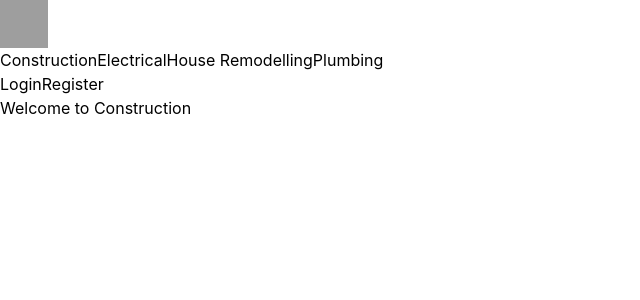
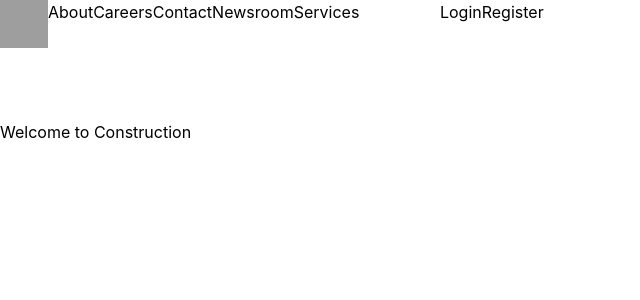
Before and after one commit to litlife8582/The-BuildSquad, a React (Vite) app in the folder app/: page /services/construction in a window 1280 px wide. Shown: the top 300 px of the page, without its empty margins (0-640 px from the left). Built offline with nearby package versions, Linux system fonts and the light colour scheme; grey boxes are pictures that could not be loaded.

Commit message:
Navbar CSS updated

```diff
--- a/app/src/App.css
+++ b/app/src/App.css
@@ -1 +1,26 @@
 @import "tailwindcss";
+
+.Navbar{
+    display: flex;
+}
+
+.Navbutton{
+    display: flex;
+}
+
+.dropdown:hover{
+    cursor:grab;
+}
+
+.dropdown-menu{
+    opacity:1;
+    visibility: hidden;
+    transition:all;
+    display:flex;
+    flex-direction: column;
+}
+
+.dropdown:hover .dropdown-menu{
+    opacity:1;
+    visibility:visible
+}
--- a/app/src/App.jsx
+++ b/app/src/App.jsx
@@ -7,6 +7,10 @@ import Home from './pages/Home'
 import Login from './pages/Login'
 import Register from './pages/Register'
 import Dashboard from './pages/Dashboard'
+import About from './pages/About'
+import Careers from './pages/Careers'
+import Contact from './pages/Contact'
+import Newsroom from './pages/Newsroom'
 import Plumbing from './pages/services/Plumbing'
 import Electrical from './pages/services/Electrical'
 import HouseRemodelling from './pages/services/HouseRemodelling'
@@ -23,6 +27,10 @@ function App() {
           <Routes>
             <Route element={<Layout/>}>
             <Route path="/" element={<Home/>}></Route>
+            <Route path="/about" element={<About/>}></Route>
+            <Route path="/careers" element={<Careers/>}></Route>
+            <Route path="/contact" element={<Contact/>}></Route>
+            <Route path="/newsroom" element={<Newsroom/>}></Route>
             <Route path="/dashboard" element={<Dashboard/>}></Route>
             <Route path="/services/plumbing" element={<Plumbing/>}></Route>
             <Route path="/services/electrical" element={<Electrical/>}></Route>
--- a/app/src/components/Navbar.jsx
+++ b/app/src/components/Navbar.jsx
@@ -1,9 +1,16 @@
-import {Link} from 'react-router-dom'
+import { Link } from 'react-router-dom'
 
-export default function Navbar(){
-    return(
+export default function Navbar() {
+    const services = [
+        { name: 'Plumbing', path: '/services/plumbing' },
+        { name: 'Electrical', path: '/services/electrical' },
+        { name: 'House Remodelling', path: '/services/remodelling' },
+        { name: 'Construction', path: '/services/construction' },
+    ]
+
+    return (
         <nav className='Navbar'>
-            <div>
+            <div className='Navbutton'>
                 <Link to="/" >
                     <img
                         src="/app_icon.png"
@@ -11,15 +18,25 @@ export default function Navbar(){
                         className="w-12 h-12"
                     />
                 </Link>
-                    <div>
-                        <Link to="/services/Construction">Construction</Link>
-                        <Link to="/services/Electrical">Electrical</Link>
-                        <Link to="/services/Remodelling">House Remodelling</Link>
-                        <Link to="/services/Plumbing">Plumbing</Link>
+                <Link to='/about'>About</Link>
+                <Link to='/careers'>Careers</Link>
+                <Link to='/contact'>Contact</Link>
+                <Link to='/newsroom'>Newsroom</Link>
+                <div className='navlinks'>
+                    <div className='dropdown '>
+                        <div className='dropdown-btn' >Services</div>
+                        <div className='dropdown-menu'>
+                            {services.map((service) => (
+                                <Link
+                                    key={service.name}
+                                    to={service.path}
+                                >{service.name}</Link>
+                            ))}</div>
+                    </div>
                 </div>
                 <div>
                     <Link to="/login">Login</Link>
-                        <Link to="/Register">Register</Link>
+                    <Link to="/register">Register</Link>
                 </div>
             </div>
         </nav>
--- /dev/null
+++ b/app/src/pages/About.jsx
@@ -0,0 +1,5 @@
+export default function About(){
+    return(
+        <></>
+    )
+};
--- /dev/null
+++ b/app/src/pages/Careers.jsx
@@ -0,0 +1,5 @@
+export default function Careers(){
+    return(
+        <></>
+    )
+};
--- /dev/null
+++ b/app/src/pages/Contact.jsx
@@ -0,0 +1,5 @@
+export default function Contact(){
+    return(
+        <></>
+    )
+};
--- /dev/null
+++ b/app/src/pages/Newsroom.jsx
@@ -0,0 +1,5 @@
+export default function Newsroom(){
+    return(
+        <></>
+    )
+};
```
Lines whose indentation alone changed are shown as unchanged.
